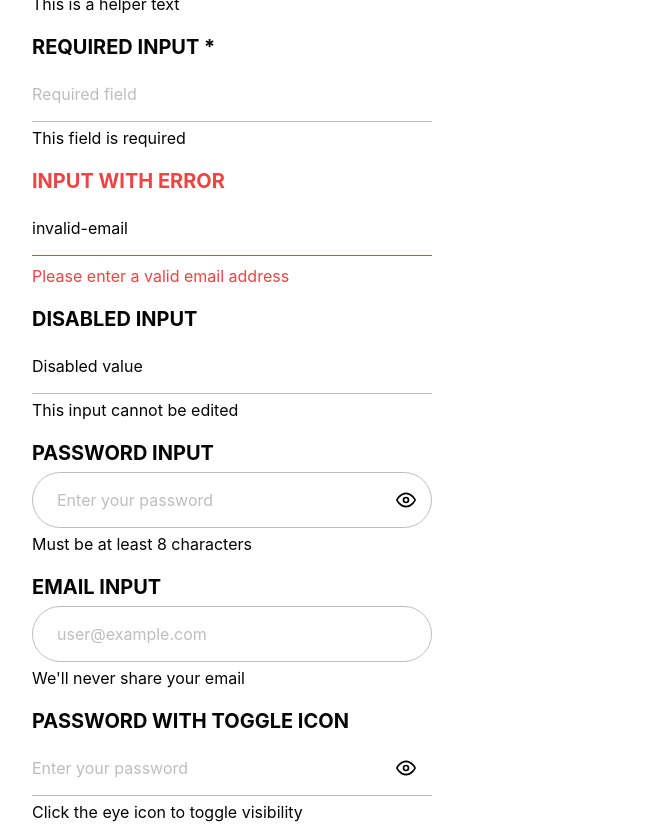
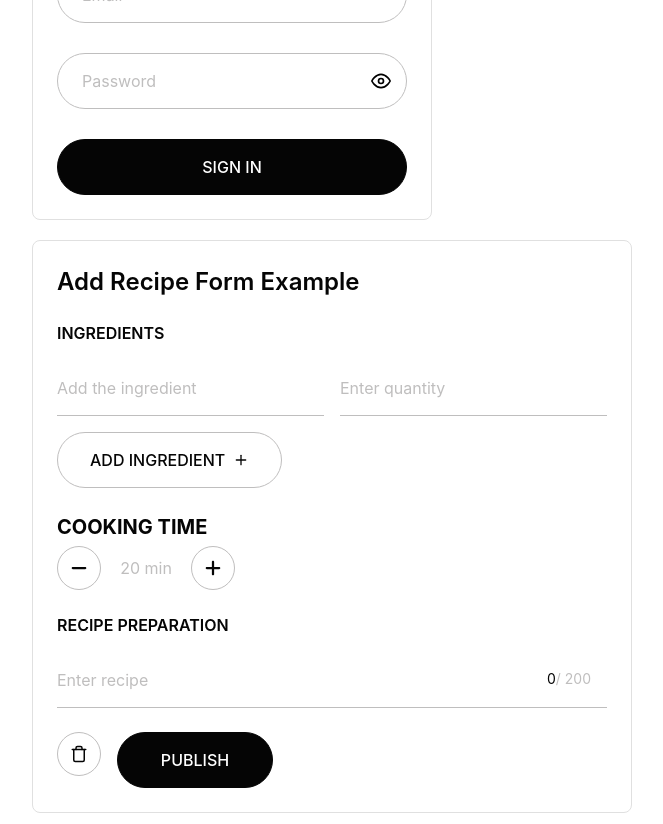
Before and after one commit to Racot86/foodies-project-team-3, a React app: page /design-system in a window 1280 px wide. Shown: the part 1280-2104 px from the top of the page, without its empty margins (260-923 px from the left). Built offline with nearby package versions, Linux system fonts and the light colour scheme; the HTML template or start-up script is replaced by a standard one.

Commit message:
correct code

```diff
--- a/src/components/ui/Fields/FieldInput/FieldInput.jsx
+++ b/src/components/ui/Fields/FieldInput/FieldInput.jsx
@@ -1,13 +1,14 @@
+// src/components/ui/FieldInput/FieldInput.jsx
 import clsx from "clsx";
 import { useId, useState } from "react";
 import { FiEye, FiEyeOff } from "react-icons/fi";
 import css from "../Fields.module.css";
 import { ErrorField } from "../ErrorField/ErrorField";
+import { useFormikContext } from "formik";
 
 export const FieldInput = ({
   name,
   label,
-  register,
   required,
   placeholder,
   maxLength,
@@ -27,10 +28,53 @@ export const FieldInput = ({
   const defaultMaxLength = maxLength && parseInt(maxLength, 10);
   const withExtra = type === "password" || !!maxLength;
 
+  // Отримуємо Formik context
+  const formikContext = useFormikContext();
+
+  // Визначаємо значення та методи з Formik
+  const formikValue = formikContext?.values?.[name];
+  const formikSetFieldValue = formikContext?.setFieldValue;
+  const formikSetFieldTouched = formikContext?.setFieldTouched;
+  const formikTouched = formikContext?.touched?.[name];
+  const formikError = formikContext?.errors?.[name];
+
+  // Визначаємо фінальне значення
+  const inputValue = value !== undefined ? value : formikValue || "";
+
+  // Визначаємо фінальну помилку
+  const inputError = error || (formikTouched && formikError);
+
+  // Ініціалізуємо лічильник символів
+  useState(() => {
+    if (maxLength && inputValue) {
+      setCount(inputValue.length);
+    }
+  }, []);
+
   const handleOnChange = (event) => {
     const { value } = event.target;
-    maxLength && setCount(value.length);
-    onChange && onChange(value);
+
+    // Оновлюємо лічильник символів
+    if (maxLength) {
+      setCount(value.length);
+    }
+
+    // Оновлюємо Formik значення
+    if (name && formikSetFieldValue) {
+      formikSetFieldValue(name, value);
+    }
+
+    // Викликаємо кастомний onChange якщо є
+    if (onChange) {
+      onChange(value);
+    }
+  };
+
+  const handleOnBlur = () => {
+    // Позначаємо поле як touched в Formik
+    if (name && formikSetFieldTouched) {
+      formikSetFieldTouched(name, true);
+    }
   };
 
   const renderInput = () => {
@@ -38,38 +82,23 @@ export const FieldInput = ({
       placeholder,
       maxLength: defaultMaxLength,
       disabled,
-      "aria-invalid": error ? "true" : "false",
-      "aria-describedby": error ? `${fieldId}-error` : undefined,
+      "aria-invalid": inputError ? "true" : "false",
+      "aria-describedby": inputError ? `${fieldId}-error` : undefined,
       id: fieldId,
+      value: inputValue,
+      type: defaultType,
+      onChange: handleOnChange,
+      onBlur: handleOnBlur,
+      autoComplete: getAutoComplete(type),
     };
 
-    if (register) {
-      const { onChange: regOnChange, ...field } = register(name, {
-        required,
-      });
-
-      return (
-        <input
-          value={value}
-          type={defaultType}
-          {...field}
-          onChange={(e) => {
-            regOnChange(e);
-            handleOnChange(e);
-          }}
-          {...defaultProps}
-        />
-      );
+    // Якщо є Formik context і name, додаємо required з валідації
+    if (formikContext && name) {
+      const fieldMeta = formikContext.getFieldMeta?.(name);
+      defaultProps.required = required || fieldMeta?.required;
     }
 
-    return (
-      <input
-        value={value}
-        type={defaultType}
-        onChange={handleOnChange}
-        {...defaultProps}
-      />
-    );
+    return <input {...defaultProps} />;
   };
 
   const isPassword = (type) => type === "password";
@@ -92,6 +121,7 @@ export const FieldInput = ({
           aria-label={
             isPassword(defaultType) ? "Show password" : "Hide password"
           }
+          tabIndex={disabled ? -1 : 0}
         >
           {isPassword(defaultType) ? <FiEye /> : <FiEyeOff />}
         </button>
@@ -101,7 +131,15 @@ export const FieldInput = ({
     if (maxLength) {
       return (
         <span className={css.count}>
-          <span className={css.count_active}>{count}</span> / {defaultMaxLength}
+          <span
+            className={clsx(
+              css.count_active,
+              count > defaultMaxLength && css.count_error
+            )}
+          >
+            {count}
+          </span>{" "}
+          / {defaultMaxLength}
         </span>
       );
     }
@@ -114,8 +152,9 @@ export const FieldInput = ({
         style && css[style],
         className,
         strong && css.strong,
-        error && css.error,
-        withExtra && css.withExtra
+        inputError && css.error,
+        withExtra && css.withExtra,
+        disabled && css.disabled
       )}
     >
       {label && (
@@ -128,8 +167,24 @@ export const FieldInput = ({
         {renderInput()}
         {withExtra && <div className={css.extra}>{renderExtra()}</div>}
       </div>
-      {helperText && !error && <p className={css.helperText}>{helperText}</p>}
-      {error && <ErrorField id={`${fieldId}-error`}>{error}</ErrorField>}
+      {helperText && !inputError && (
+        <p className={css.helperText}>{helperText}</p>
+      )}
+      {inputError && (
+        <ErrorField id={`${fieldId}-error`}>{inputError}</ErrorField>
+      )}
     </div>
   );
 };
+
+// Utility function for autocomplete
+const getAutoComplete = (type) => {
+  const autoCompleteMap = {
+    email: "email",
+    password: "current-password",
+    text: "on",
+    tel: "tel",
+    url: "url",
+  };
+  return autoCompleteMap[type] || "on";
+};
--- a/src/components/ui/Fields/Fields.module.css
+++ b/src/components/ui/Fields/Fields.module.css
@@ -88,7 +88,7 @@
 }
 
 .inputWrapper.withExtra input {
-  padding-right: 60px;
+  padding-right: 75px;
 }
 
 .inputWrapper.withExtra .extra {
@@ -98,6 +98,7 @@
 
 .textAreaWrapper.withExtra textarea {
   padding-right: 80px;
+  padding-bottom: 40px; /* Extra space for character count */
 }
 
 .showPassword {
@@ -110,6 +111,7 @@
 }
 
 .count {
+  display: flex;
   font-size: var(--font-sm);
   color: var(--color-secondary);
 }
--- a/src/pages/design-system/DesignSystemPreview.jsx
+++ b/src/pages/design-system/DesignSystemPreview.jsx
@@ -18,13 +18,199 @@ import {
   FiTwitter,
   FiYoutube,
 } from "react-icons/fi";
+import { useFormik, FormikProvider } from "formik";
+import * as Yup from "yup";
+
+const SignInForm = () => {
+  const formik = useFormik({
+    initialValues: { email: "", password: "" },
+    validationSchema: Yup.object({
+      email: Yup.string().email().required(),
+      password: Yup.string().min(6).required(),
+    }),
+    onSubmit: (values) => console.log(values),
+  });
+
+  return (
+    <div
+      style={{
+        maxWidth: "400px",
+        margin: "20px 0",
+        padding: "24px",
+        border: "1px solid #e0e0e0",
+        borderRadius: "8px",
+        backgroundColor: "#fff",
+      }}
+    >
+      <Heading level={3} style={{ marginBottom: "16px" }}>
+        Example of Using Inputs in Sign In Form
+      </Heading>
+      <FormikProvider value={formik}>
+        <form
+          onSubmit={formik.handleSubmit}
+          style={{ display: "flex", flexDirection: "column", gap: "16px" }}
+        >
+          <FieldInput
+            style="rounded"
+            name="email"
+            type="email"
+            placeholder="Email*"
+          />
+          <FieldInput
+            style="rounded"
+            name="password"
+            type="password"
+            placeholder="Password"
+          />
+          <Button variant={Button.variants.PRIMARY} type="submit">
+            SIGN IN
+          </Button>
+        </form>
+      </FormikProvider>
+    </div>
+  );
+};
+
+const AddRecipeForm = () => {
+  const formik = useFormik({
+    initialValues: {
+      ingredient: "",
+      quantity: "",
+      cookingTime: 20,
+      preparation: "",
+    },
+    validationSchema: Yup.object({
+      ingredient: Yup.string().required("Ingredient is required"),
+      quantity: Yup.string().required("Quantity is required"),
+      cookingTime: Yup.number().min(1).required("Cooking time is required"),
+      preparation: Yup.string()
+        .max(200)
+        .required("Recipe preparation is required"),
+    }),
+    onSubmit: (values) => console.log("Recipe submitted:", values),
+  });
+
+  const addIngredient = () => {
+    console.log(
+      "Add ingredient:",
+      formik.values.ingredient,
+      formik.values.quantity
+    );
+  };
+
+  return (
+    <div
+      style={{
+        maxWidth: "600px",
+        margin: "20px 0",
+        padding: "24px",
+        border: "1px solid #e0e0e0",
+        borderRadius: "8px",
+        backgroundColor: "#fff",
+      }}
+    >
+      <Heading level={3} style={{ marginBottom: "24px" }}>
+        Add Recipe Form Example
+      </Heading>
+      <FormikProvider value={formik}>
+        <form
+          onSubmit={formik.handleSubmit}
+          style={{ display: "flex", flexDirection: "column", gap: "24px" }}
+        >
+          {/* Ingredients Section */}
+          <div>
+            <Heading
+              level={4}
+              style={{
+                marginBottom: "16px",
+                textTransform: "uppercase",
+                fontSize: "16px",
+              }}
+            >
+              Ingredients
+            </Heading>
+            <div style={{ display: "flex", gap: "16px", marginBottom: "16px" }}>
+              <div style={{ flex: 1 }}>
+                <FieldInput
+                  name="ingredient"
+                  placeholder="Add the ingredient"
+                />
+              </div>
+              <div style={{ flex: 1 }}>
+                <FieldInput name="quantity" placeholder="Enter quantity" />
+              </div>
+            </div>
+            <Button
+              variant={Button.variants.SECONDARY}
+              onClick={addIngredient}
+              type="button"
+              style={{ alignSelf: "flex-start" }}
+            >
+              ADD INGREDIENT
+              <FiPlus />
+            </Button>
+          </div>
+
+          {/* Cooking Time Section */}
+          <div>
+            <FieldCount
+              label="Cooking Time"
+              name="cookingTime"
+              strong
+              onChange={(value) => formik.setFieldValue("cookingTime", value)}
+              value={formik.values.cookingTime}
+              step={10}
+            />
+          </div>
+
+          {/* Recipe Preparation Section */}
+          <div>
+            <Heading
+              level={4}
+              style={{
+                marginBottom: "16px",
+                textTransform: "uppercase",
+                fontSize: "16px",
+              }}
+            >
+              Recipe Preparation
+            </Heading>
+            <FieldInput
+              name="preparation"
+              placeholder="Enter recipe"
+              maxLength="200"
+            />
+          </div>
+
+          {/* Action Buttons */}
+          <div
+            style={{
+              display: "flex",
+              gap: "16px",
+              justifyContent: "flex-start",
+            }}
+          >
+            <ButtonIcon onClick={() => console.log("Delete recipe")}>
+              <FiTrash />
+            </ButtonIcon>
+            <Button variant={Button.variants.PRIMARY} type="submit">
+              PUBLISH
+            </Button>
+          </div>
+        </form>
+      </FormikProvider>
+    </div>
+  );
+};
 
 const DesignSystemPreview = () => {
   const handleClick = () => console.log("Button clicked!");
 
   return (
     <div style={{ padding: "20px" }}>
-      <h1>Design System Test</h1>
+      <Heading level={1} style={{ marginBottom: "32px" }}>
+        Design System Test
+      </Heading>
 
       <h2>Primary Buttons</h2>
       <div style={{ display: "flex", gap: "16px", marginBottom: "16px" }}>
@@ -153,98 +339,20 @@ const DesignSystemPreview = () => {
       </div>
 
       <h2>Buttons with Icons</h2>
-      <div style={{ display: "flex", gap: "16px", marginBottom: "16px" }}>
+      <div style={{ display: "flex", gap: "16px", marginBottom: "32px" }}>
         <Button variant={Button.variants.SECONDARY} onClick={handleClick}>
           Add Ingredient
           <FiPlus size="22px" />
         </Button>
       </div>
 
-      <FieldCount
-        label="Count Field"
-        name="count"
-        strong
-        onChange={(value) => console.log("Count changed:", value)}
-        error="This field is required"
-        value={0}
-      />
+      {/* Form Examples */}
+      <Heading level={2} style={{ marginBottom: "16px" }}>
+        Form Examples
+      </Heading>
 
-      <h2>Field Input Components</h2>
-      <div style={{ marginBottom: "24px", maxWidth: "400px" }}>
-        <div style={{ marginBottom: "16px" }}>
-          <FieldInput
-            label="Basic Input"
-            placeholder="Enter your text here..."
-            helperText="This is a helper text"
-          />
-        </div>
-
-        <div style={{ marginBottom: "16px" }}>
-          <FieldInput
-            label="Required Input"
-            placeholder="Required field"
-            required
-            helperText="This field is required"
-          />
-        </div>
-
-        <div style={{ marginBottom: "16px" }}>
-          <FieldInput
-            label="Input with Error"
-            placeholder="Enter valid email"
-            error="Please enter a valid email address"
-            value="invalid-email"
-          />
-        </div>
-
-        <div style={{ marginBottom: "16px" }}>
-          <FieldInput
-            label="Disabled Input"
-            placeholder="This input is disabled"
-            disabled
-            value="Disabled value"
-            helperText="This input cannot be edited"
-          />
-        </div>
-
-        <div style={{ marginBottom: "16px" }}>
-          <FieldInput
-            style="rounded"
-            label="Password Input"
-            type="password"
-            placeholder="Enter your password"
-            helperText="Must be at least 8 characters"
-          />
-        </div>
-
-        <div style={{ marginBottom: "16px" }}>
-          <FieldInput
-            style="rounded"
-            label="Email Input"
-            type="email"
-            placeholder="user@example.com"
-            helperText="We'll never share your email"
-          />
-        </div>
-
-        <div style={{ marginBottom: "16px" }}>
-          <FieldInput
-            label="Password with Toggle Icon"
-            type="password"
-            placeholder="Enter your password"
-            helperText="Click the eye icon to toggle visibility"
-          />
-        </div>
-
-        <div style={{ marginBottom: "16px" }}>
-          <FieldInput
-            label="Input with Character Count"
-            placeholder="Type something..."
-            maxLength="50"
-            helperText="Maximum 50 characters allowed"
-          />
-        </div>
-      </div>
+      <SignInForm />
+      <AddRecipeForm />
 
       <h2>Typography - Headings</h2>
       <div style={{ marginBottom: "24px" }}>
```
